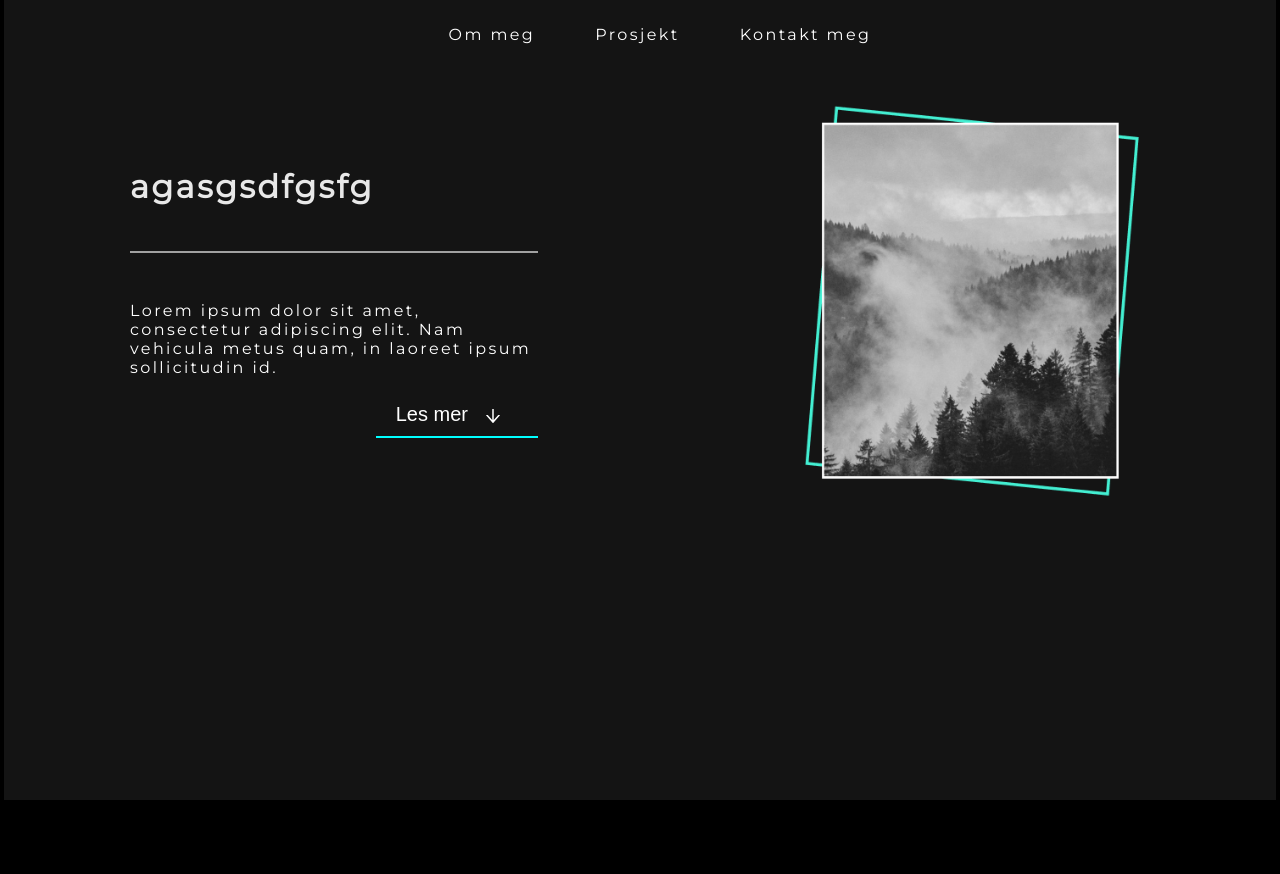
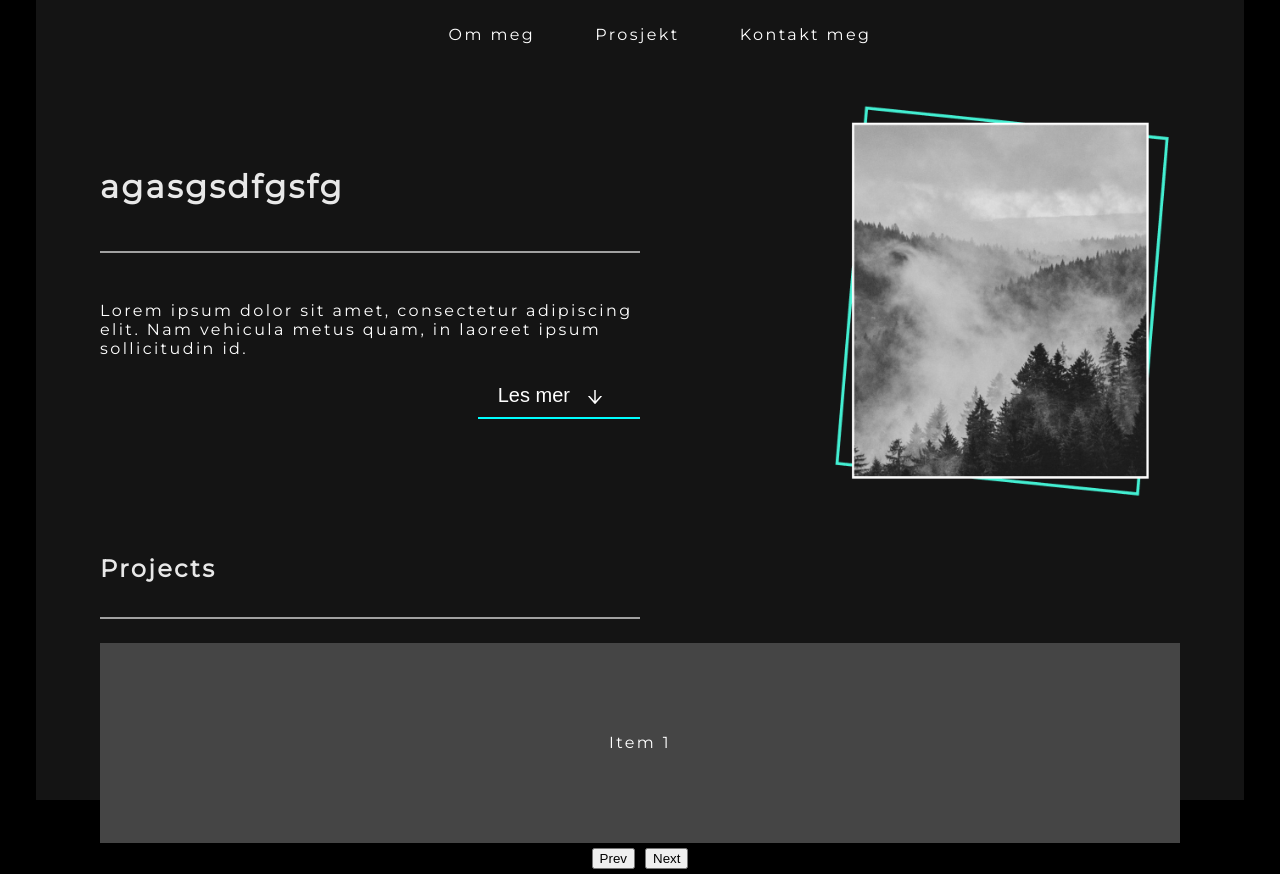
Before and after one commit to Sondre94/Portfolio, a React (Create React App) app: page / in a window 1280 px wide. Before the commit the page ends 800 px from the top, so only its background shows below. Built offline with nearby package versions, Linux system fonts and the light colour scheme.

Commit message:
carousel logic added

```diff
--- a/src/App.js
+++ b/src/App.js
@@ -1,12 +1,20 @@
 import { MainContent } from "./styles";
 import NavBar from "./components/NavBar";
 import Header from "./components/Header";
+import Projects from "./components/Projects";
+import { Carousel, CarouselItem } from "./components/Carousel";
 
 export default function App() {
   return (
     <MainContent>
       <NavBar />
       <Header />
+      <Projects />
+      <Carousel>
+        <CarouselItem>Item 1</CarouselItem>
+        <CarouselItem>Item 2</CarouselItem>
+        <CarouselItem>Item 3</CarouselItem>
+      </Carousel>
     </MainContent>
   );
 }
--- /dev/null
+++ b/src/components/Carousel.css
@@ -0,0 +1,26 @@
+.carousel {
+  overflow: hidden;
+}
+
+.inner {
+  white-space: nowrap;
+  transition: transform 0.3s;
+}
+
+.carousel-item {
+  display: inline-flex;
+  align-items: center;
+  justify-content: center;
+  height: 200px;
+  background-color: rgb(69, 69, 69);
+  color: white;
+}
+
+.indicators {
+  display: flex;
+  justify-content: center;
+}
+
+.indicators > button {
+  margin: 5px;
+}
--- /dev/null
+++ b/src/components/Carousel.jsx
@@ -0,0 +1,56 @@
+import React from "react";
+import { useState } from "react";
+import "./Carousel.css";
+
+const CarouselItem = ({ children, width }) => {
+  return (
+    <div className="carousel-item" style={{ width: width }}>
+      {children}
+    </div>
+  );
+};
+
+const Carousel = ({ children }) => {
+  const [activeIndex, setActiveIndex] = useState(0);
+
+  const updateIndex = (newIndex) => {
+    if (newIndex < 0) {
+      newIndex = 0;
+    } else if (newIndex >= React.Children.count(children)) {
+      newIndex = React.Children.count(children) - 1;
+    }
+
+    setActiveIndex(newIndex);
+  };
+  return (
+    <div className="carousel">
+      <div
+        className="inner"
+        style={{ transform: `translateX(-${activeIndex * 100}%)` }}
+      >
+        {React.Children.map(children, (child, index) => {
+          return React.cloneElement(child, { width: "100%" });
+        })}
+      </div>
+      <div className="indicators">
+        <button
+          onClick={() => {
+            updateIndex(activeIndex - 1);
+          }}
+        >
+          Prev
+        </button>
+
+        <button
+          onClick={() => {
+            updateIndex(activeIndex + 1);
+          }}
+        >
+          Next
+        </button>
+      </div>
+    </div>
+  );
+};
+
+export { Carousel, CarouselItem };
--- a/src/components/Header.jsx
+++ b/src/components/Header.jsx
@@ -1,5 +1,5 @@
 import { AiOutlineArrowDown } from "react-icons/ai";
-
+import { headerparagraph } from "./textconsts";
 import {
   StyledHeaderContainer,
   SectionTitle,
@@ -13,10 +13,7 @@ export default function Header() {
     <StyledHeaderContainer>
       <HeaderContainerLeft>
         <SectionTitle>agasgsdfgsfg</SectionTitle>
-        <SectionParagraph>
-          Lorem ipsum dolor sit amet, consectetur adipiscing elit. Nam vehicula
-          metus quam, in laoreet ipsum sollicitudin id.
-        </SectionParagraph>
+        <SectionParagraph>{headerparagraph}</SectionParagraph>
         <StyledButton>
           Les mer
           <AiOutlineArrowDown className="icon" />
--- /dev/null
+++ b/src/components/Projects.jsx
@@ -0,0 +1,5 @@
+import { SectionTitle, SectionTitleH3 } from "../styles";
+
+export default function Projects() {
+  return <SectionTitleH3>Projects</SectionTitleH3>;
+}
--- /dev/null
+++ b/src/components/textconsts.jsx
@@ -0,0 +1,4 @@
+const headerparagraph =
+  "Lorem ipsum dolor sit amet, consectetur adipiscing elit. Nam vehicula metus quam, in laoreet ipsum sollicitudin id.";
+
+export { headerparagraph };
--- a/src/styles.js
+++ b/src/styles.js
@@ -7,8 +7,8 @@ const MainContent = styled.div`
   background: #141414;
   max-width: 1080px;
   height: 100vh;
-  padding-left: 6em;
-  padding-right: 6em;
+  padding-left: 4em;
+  padding-right: 4em;
 `;
 
 // navbar
@@ -34,7 +34,7 @@ const StyledNavLinks = styled.li`
 const StyledHeaderContainer = styled.header`
   height: 400px;
   margin: 0 auto;
-  padding: 30px 30px;
+  padding-top: 30px;
   display: flex;
   justify-content: space-between;
 `;
@@ -47,8 +47,16 @@ const SectionTitle = styled.h2`
   border-bottom: 2px solid rgba(255, 255, 255, 0.6);
 `;
 
+const SectionTitleH3 = styled.h3`
+  color: rgba(255, 255, 255, 0.9);
+  font-size: 1.5em;
+  padding: 1.3em 0 1.4em 0;
+  border-bottom: 2px solid rgba(255, 255, 255, 0.6);
+  max-width: 540px;
+`;
+
 const HeaderContainerLeft = styled.div`
-  width: 40%;
+  width: 50%;
 `;
 
 // Section paragraph
@@ -76,4 +84,5 @@ export {
   SectionParagraph,
   HeaderContainerLeft,
   StyledButton,
+  SectionTitleH3,
 };
```
Also changed, not shown: notat.txt.
